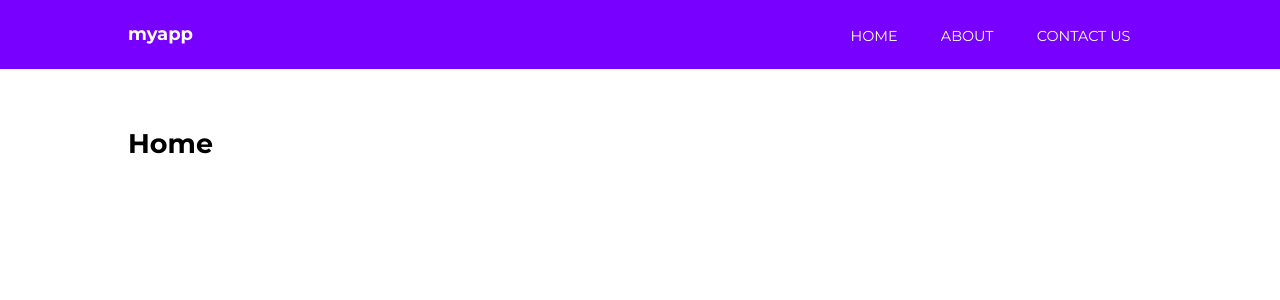
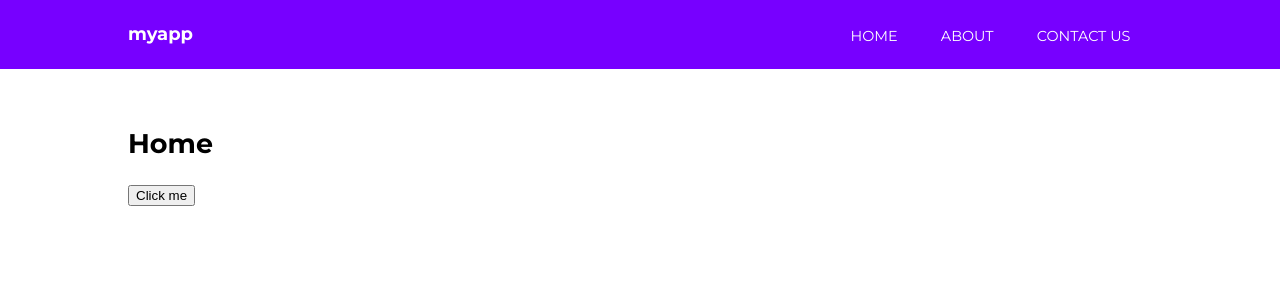
Before and after one commit to vjohnson22/angular, an Angular app in the folder ng7/: page / in a window 1280 px wide. Shown: the top 300 px of the page. Built offline with nearby package versions, Linux system fonts and the light colour scheme.

Commit message:
button added

```diff
--- a/ng7/src/app/home/home.component.html
+++ b/ng7/src/app/home/home.component.html
@@ -1 +1,3 @@
 <h1> Home </h1>
+
+<button (click)='firstClick()'>Click me</button>
--- a/ng7/src/app/home/home.component.ts
+++ b/ng7/src/app/home/home.component.ts
@@ -12,4 +12,7 @@ export class HomeComponent implements OnInit {
   ngOnInit() {
   }
 
+  firstClick() {
+    console.log('clicked')
+  }
 }
```
